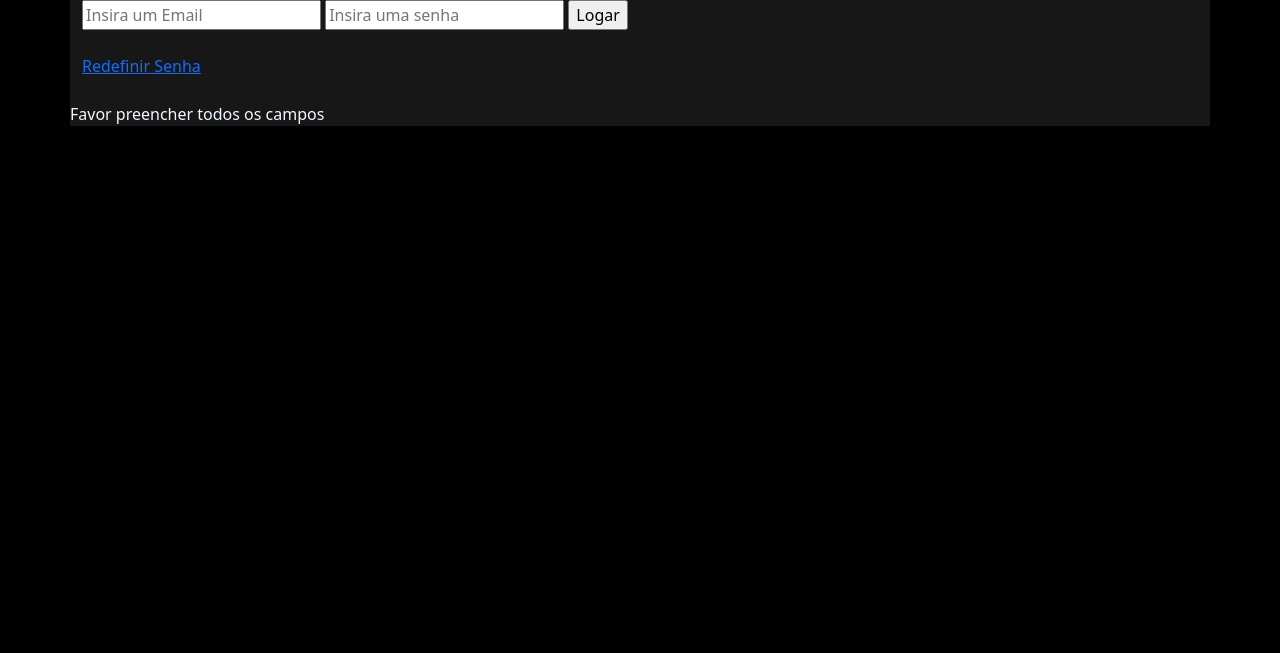
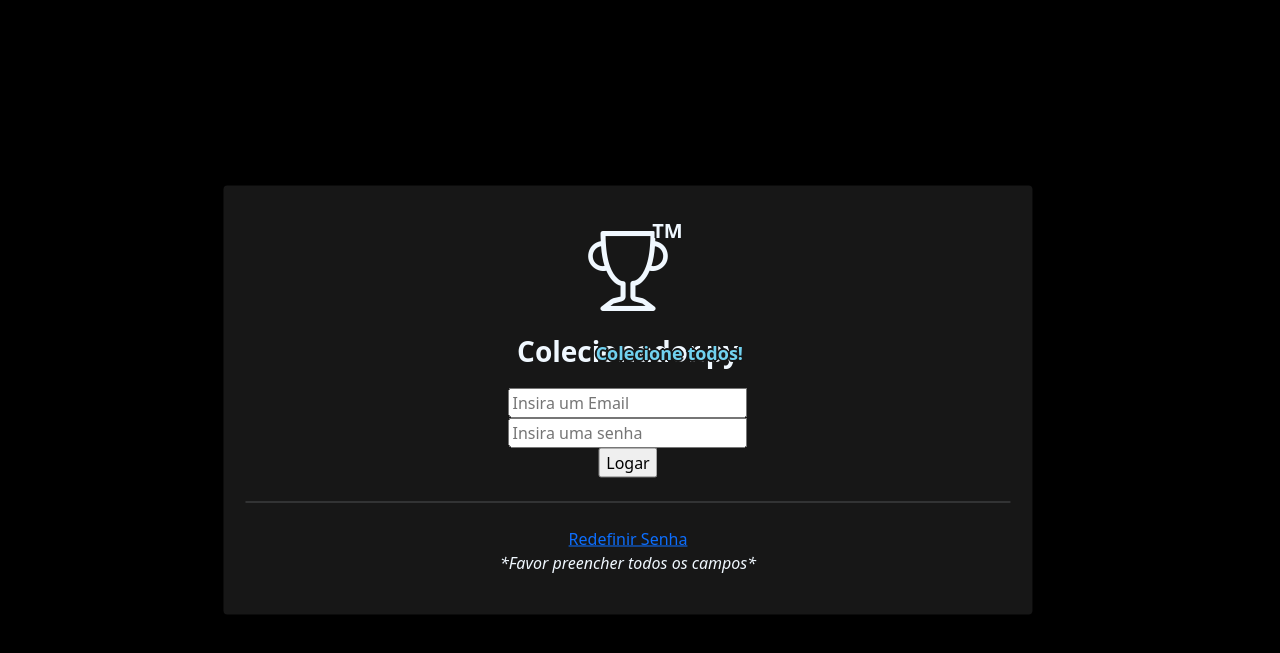
Before and after one commit to Master1245/Colecionador, a Flask app: page /login in a window 1280 px wide. Shown: the top 653 px of the page. Run offline with Flask 2, Linux system fonts and the light colour scheme; some libraries are stand-ins or nearby versions.

Commit message:
pequenas mudanças

```diff
--- a/main.py
+++ b/main.py
@@ -36,7 +36,7 @@ def home():
             collections.append(Colection.query.filter_by(id=i).first())
         return render_template('home.html', type=Item_type.query.all(), collection=collections)
     else:
-        return redirect(url_for('login', message="Favor preencher todos os campos"))
+        return redirect(url_for('login', message="*Favor preencher todos os campos*"))
 
 @app.route('/register' ,methods=['GET','POST'])
 def register():
@@ -84,7 +84,7 @@ def login():
                 return render_template('login.html', message="Senha incorreta")
     except Exception as e:
         return render_template('login.html', message=e)
-    return render_template('login.html', message="Favor preencher todos os campos")
+    return render_template('login.html', message="*Favor preencher todos os campos*")
 
 @app.route('/logout' , methods=['GET','POST'])
 def logout():
--- a/static/css/style.css
+++ b/static/css/style.css
@@ -2,10 +2,59 @@
     background-color: #171717;
 }
 .center-div{
-    margin: 0 auto;
+    position: absolute;
+    top: 50%;
+    left: 50%;
+    margin-right: -50%;
+    transform: translate(-50%, -50%)
+}
+.w50{
+    width: 50%;
+}
+.logo-mx{
+    font-size: 10px;
+}
+.logo-mx .bi{
+    font-size: 80px;
+}
+.logo-mx .tm{
+    font-size: 20px;
+    position: fixed;
+    top: 7%;
+    left: 53%;
+    font-weight: 700;
+}
+.logo-mx .name{
+    font-size: 28px;
+    font-weight: 800;
+}
+.logo-mx .subtitle{
+    font-size: 18px;
+    font-weight: 800;
+    color: rgb(113, 210, 240);
+    position: fixed;
+    top: 36%;
+    left: 46%;
+    font-weight: 700;
+}
+.padding_default{
+    padding: 10px;
+}
+.border_all_gray{
+    text-shadow:2px 0 0 #171717,
+                -2px 0 0 #171717,
+                0 2px 0 #171717,
+                0 -2px 0 #171717,
+                1px 1px #171717,
+                -1px -1px 0 #171717,
+                1px -1px 0 #171717,
+                -1px 1px 0 #171717;
+}
+.set100{
     width: 100%;
 }
 body{
     background-color: black;
     color: aliceblue;
+    text-align: center;
 }
--- a/static/templates/login.html
+++ b/static/templates/login.html
@@ -1,21 +1,30 @@
 {% extends "template.html" %}
 
 {% block content %}
-<div class="row darken">
+<div class="row darken padding_default rounded center-div pt-4 pb-4">
+    <div class="logo-mx">
+        <i class="bi bi-trophy"></i>
+        <p class="tm border_all_gray"> TM </p>
+        <p class="name"> Colecionador.py </p>
+        <p class="subtitle border_all_gray"> Colecione todos! </p>
+    </div>
     <form action="" method="post">
         <input type="email" name="email" placeholder="Insira um Email">
+        <br class="mt-5 mb-1">
         <input type="password" name="password" placeholder="Insira uma senha">
+        <br class="mt-2 mb-2">
         <input type="submit" value="Logar">
-        <br>
-        <br>
+        <hr class="mt-4 mb-4">
         <a href="{{ url_for('forgot_password') }}">Redefinir Senha</a>
     </form>
+    {% if message == 'Usuário não cadastrado' %}
+
+    {{ message }}
     <br>
-    {% if message == 'Usuário não cadastrado' %}
-        {{ message }}
-        <a href="{{ url_for('register') }}">Registar</a>
+    <a href="{{ url_for('register') }}">Registar</a>
+    <br>
     {% else %}
-        {{ message }}
+        <p class="fst-italic"> {{ message }} </p>
     {% endif %}
 </div>
 {% endblock %}
--- a/static/templates/template.html
+++ b/static/templates/template.html
@@ -5,6 +5,7 @@
         <title>Colecionador</title>
         {% endblock %}
         <link href="https://cdn.jsdelivr.net/npm/bootstrap@5.1.3/dist/css/bootstrap.min.css" rel="stylesheet" integrity="sha384-1BmE4kWBq78iYhFldvKuhfTAU6auU8tT94WrHftjDbrCEXSU1oBoqyl2QvZ6jIW3" crossorigin="anonymous">
+        <link rel="stylesheet" href="https://cdn.jsdelivr.net/npm/bootstrap-icons@1.7.2/font/bootstrap-icons.css">
         <link type="text/css" rel="stylesheet" href="{{ url_for('static', filename='./css/style.css') }}">
     </head>
     <body>
```
